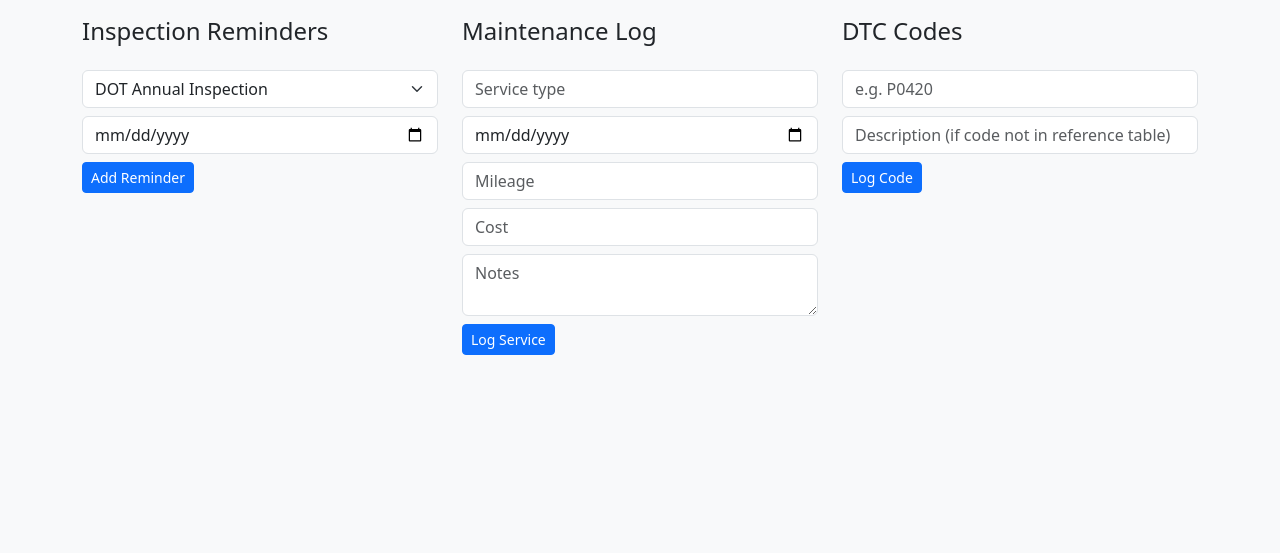
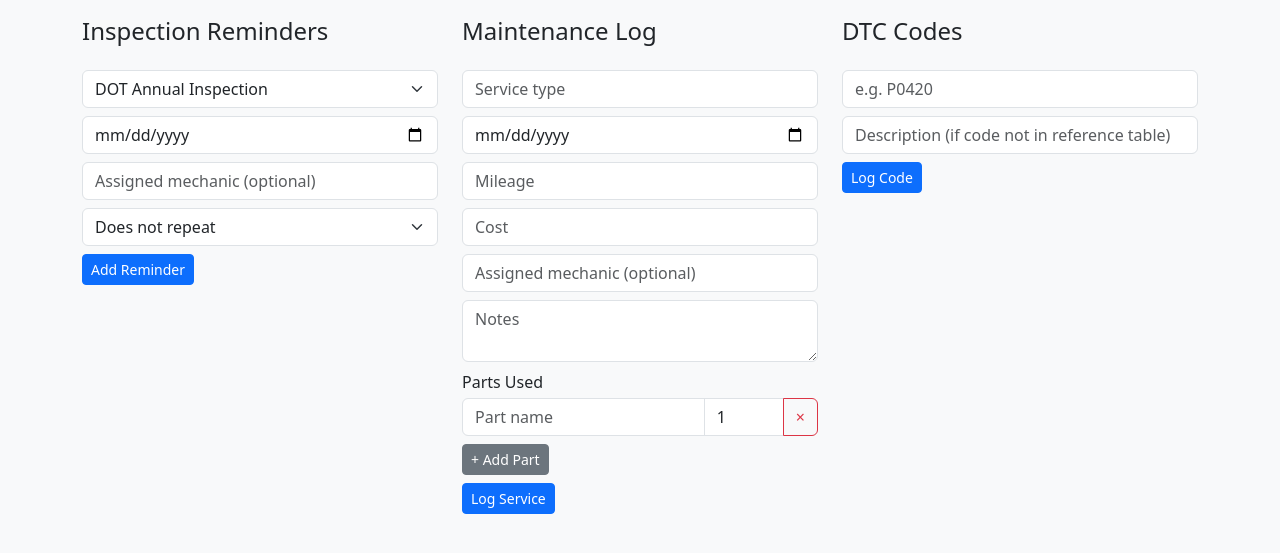
Before and after one commit to codydavis2/dot-tracker, a Flask app: template dot-tracker/templates/vehicle_detail.html in a window 1280 px wide. Shown: the part 111-664 px from the top of the page. Run offline with Flask 3, Linux system fonts and the light colour scheme; the template is opened without the code that fills it, so the values that code supplies are empty.

Commit message:
adding some more stuff

```diff
--- a/dot-tracker/app.py
+++ b/dot-tracker/app.py
@@ -5,7 +5,7 @@ from flask import Flask, flash, redirect, render_template, request, session
 from flask_session import Session
 from werkzeug.security import check_password_hash, generate_password_hash
 
-from helpers import login_required, reminder_status, usd
+from helpers import generate_reminder_dates, login_required, reminder_status, usd
 
 app = Flask(__name__)
 
@@ -212,6 +212,19 @@ def vehicle_detail(vehicle_id):
         (vehicle_id,),
     ).fetchall()
 
+    parts_rows = db.execute(
+        """
+        SELECT maintenance_parts.*
+        FROM maintenance_parts
+        JOIN maintenance_logs ON maintenance_logs.id = maintenance_parts.maintenance_log_id
+        WHERE maintenance_logs.vehicle_id = ?
+        """,
+        (vehicle_id,),
+    ).fetchall()
+    parts_by_log = {}
+    for p in parts_rows:
+        parts_by_log.setdefault(p["maintenance_log_id"], []).append(p)
+
     dtc_codes = db.execute(
         "SELECT * FROM dtc_codes WHERE vehicle_id = ? ORDER BY date_logged DESC",
         (vehicle_id,),
@@ -226,12 +239,15 @@ def vehicle_detail(vehicle_id):
     reminders_with_status = [
         {**dict(r), "bucket": reminder_status(r["due_date"])} for r in reminders
     ]
+    maintenance_with_parts = [
+        {**dict(m), "parts": parts_by_log.get(m["id"], [])} for m in maintenance
+    ]
 
     return render_template(
         "vehicle_detail.html",
         vehicle=vehicle,
         dot_details=dot_details,
-        maintenance=maintenance,
+        maintenance=maintenance_with_parts,
         dtc_codes=dtc_codes,
         reminders=reminders_with_status,
     )
@@ -257,14 +273,37 @@ def add_maintenance(vehicle_id):
     mileage = request.form.get("mileage_at_service") or None
     cost = request.form.get("cost") or None
     notes = request.form.get("notes") or None
+    mechanic_name = request.form.get("mechanic_name") or None
 
-    db.execute(
+    cursor = db.execute(
         """
-        INSERT INTO maintenance_logs (vehicle_id, log_date, service_type, mileage_at_service, cost, notes)
-        VALUES (?, ?, ?, ?, ?, ?)
+        INSERT INTO maintenance_logs
+            (vehicle_id, log_date, service_type, mileage_at_service, cost, notes, mechanic_name)
+        VALUES (?, ?, ?, ?, ?, ?, ?)
         """,
-        (vehicle_id, log_date, service_type, mileage, cost, notes),
+        (vehicle_id, log_date, service_type, mileage, cost, notes, mechanic_name),
     )
+    log_id = cursor.lastrowid
+
+    part_names = request.form.getlist("part_name[]")
+    part_quantities = request.form.getlist("part_quantity[]")
+    parts = []
+    for name, qty_str in zip(part_names, part_quantities):
+        name = name.strip()
+        if not name:
+            continue
+        try:
+            qty = int(qty_str)
+        except ValueError:
+            qty = 1
+        parts.append((log_id, name, max(qty, 1)))
+
+    if parts:
+        db.executemany(
+            "INSERT INTO maintenance_parts (maintenance_log_id, part_name, quantity) VALUES (?, ?, ?)",
+            parts,
+        )
+
     db.commit()
     db.close()
     return redirect(f"/vehicles/{vehicle_id}")
@@ -321,14 +360,40 @@ def add_reminder(vehicle_id):
         return redirect("/vehicles")
 
     reminder_type = request.form.get("reminder_type")
-    due_date = request.form.get("due_date")
+    due_date_str = request.form.get("due_date")
+    interval = request.form.get("interval", "none")
+    mechanic_name = request.form.get("mechanic_name") or None
 
-    db.execute(
+    if not due_date_str:
+        db.close()
+        flash("Due date is required.")
+        return redirect(f"/vehicles/{vehicle_id}")
+
+    due_date = date.fromisoformat(due_date_str)
+
+    if interval == "none":
+        due_dates = [due_date]
+    else:
+        custom_value = None
+        custom_unit = None
+        if interval == "custom":
+            try:
+                custom_value = int(request.form.get("custom_value", ""))
+            except ValueError:
+                custom_value = 0
+            custom_unit = request.form.get("custom_unit")
+            if custom_value < 1 or custom_unit not in ("days", "weeks", "months"):
+                db.close()
+                flash("Enter a valid custom interval.")
+                return redirect(f"/vehicles/{vehicle_id}")
+        due_dates = generate_reminder_dates(due_date, interval, custom_value, custom_unit)
+
+    db.executemany(
         """
-        INSERT INTO inspection_reminders (vehicle_id, reminder_type, due_date, status)
-        VALUES (?, ?, ?, 'upcoming')
+        INSERT INTO inspection_reminders (vehicle_id, reminder_type, due_date, status, mechanic_name)
+        VALUES (?, ?, ?, 'upcoming', ?)
         """,
-        (vehicle_id, reminder_type, due_date),
+        [(vehicle_id, reminder_type, d.isoformat(), mechanic_name) for d in due_dates],
     )
     db.commit()
     db.close()
--- a/dot-tracker/templates/vehicle_detail.html
+++ b/dot-tracker/templates/vehicle_detail.html
@@ -32,19 +32,78 @@
                 {% if r.bucket == 'overdue' %}list-group-item-danger
                 {% elif r.bucket == 'due_soon' %}list-group-item-warning{% endif %}">
                 {{ r.reminder_type.replace('_', ' ')|title }} — due {{ r.due_date }} ({{ r.status }})
+                {% if r.mechanic_name %}<br><small class="text-muted">Mechanic: {{ r.mechanic_name }}</small>{% endif %}
             </li>
             {% endfor %}
         </ul>
-        <form action="/vehicles/{{ vehicle.id }}/reminders" method="post">
-            <select class="form-select mb-2" name="reminder_type">
+        <form action="/vehicles/{{ vehicle.id }}/reminders" method="post" id="reminder-form">
+            <select class="form-select mb-2" name="reminder_type" id="reminder-type">
                 <option value="dot_annual">DOT Annual Inspection</option>
                 <option value="pre_trip">Pre-Trip Inspection</option>
-                <option value="state_inspection">State Inspection</option>
+                <option value="weekly">Weekly</option>
+                <option value="monthly">Monthly</option>
+                <option value="quarterly">Quarterly</option>
                 <option value="other">Other</option>
             </select>
             <input class="form-control mb-2" type="date" name="due_date" required>
+            <input class="form-control mb-2" name="mechanic_name" placeholder="Assigned mechanic (optional)">
+            <select class="form-select mb-2" name="interval" id="reminder-interval">
+                <option value="none">Does not repeat</option>
+                <option value="weekly">Weekly</option>
+                <option value="monthly">Monthly</option>
+                <option value="yearly">Yearly</option>
+                <option value="custom">Custom interval&hellip;</option>
+            </select>
+            <div class="input-group mb-2 d-none" id="custom-interval-fields">
+                <span class="input-group-text">Every</span>
+                <input class="form-control" type="number" name="custom_value" min="1" value="1">
+                <select class="form-select" name="custom_unit">
+                    <option value="days">Days</option>
+                    <option value="weeks">Weeks</option>
+                    <option value="months">Months</option>
+                </select>
+            </div>
+            <div class="form-text mb-2 d-none" id="interval-hint">
+                Creates reminders every interval for the next 2 years.
+            </div>
             <button class="btn btn-sm btn-primary" type="submit">Add Reminder</button>
         </form>
+        <script>
+            (function () {
+                var typeSelect = document.getElementById("reminder-type");
+                var intervalSelect = document.getElementById("reminder-interval");
+                var customFields = document.getElementById("custom-interval-fields");
+                var customValue = customFields.querySelector("[name=custom_value]");
+                var customUnit = customFields.querySelector("[name=custom_unit]");
+                var hint = document.getElementById("interval-hint");
+
+                var autoInterval = {
+                    weekly: { interval: "weekly" },
+                    monthly: { interval: "monthly" },
+                    quarterly: { interval: "custom", custom_value: 3, custom_unit: "months" }
+                };
+
+                function refreshIntervalVisibility() {
+                    var isCustom = intervalSelect.value === "custom";
+                    var repeats = intervalSelect.value !== "none";
+                    customFields.classList.toggle("d-none", !isCustom);
+                    hint.classList.toggle("d-none", !repeats);
+                }
+
+                typeSelect.addEventListener("change", function () {
+                    var preset = autoInterval[typeSelect.value];
+                    if (!preset) return;
+                    intervalSelect.value = preset.interval;
+                    if (preset.interval === "custom") {
+                        customValue.value = preset.custom_value;
+                        customUnit.value = preset.custom_unit;
+                    }
+                    refreshIntervalVisibility();
+                });
+
+                intervalSelect.addEventListener("change", refreshIntervalVisibility);
+            })();
+        </script>
     </div>
 
     <div class="col-md-4">
@@ -54,17 +113,62 @@
             <li class="list-group-item">
                 {{ m.log_date }} — {{ m.service_type }}
                 {% if m.cost %}({{ m.cost|usd }}){% endif %}
+                {% if m.mechanic_name %}<br><small class="text-muted">Mechanic: {{ m.mechanic_name }}</small>{% endif %}
+                {% if m.parts %}
+                <br><small class="text-muted">Parts: {% for p in m.parts %}{{ p.part_name }}{% if p.quantity > 1 %} (x{{ p.quantity }}){% endif %}{% if not loop.last %}, {% endif %}{% endfor %}</small>
+                {% endif %}
             </li>
             {% endfor %}
         </ul>
-        <form action="/vehicles/{{ vehicle.id }}/maintenance" method="post">
+        <form action="/vehicles/{{ vehicle.id }}/maintenance" method="post" id="maintenance-form">
             <input class="form-control mb-2" name="service_type" placeholder="Service type" required>
             <input class="form-control mb-2" type="date" name="log_date">
             <input class="form-control mb-2" name="mileage_at_service" type="number" placeholder="Mileage">
             <input class="form-control mb-2" name="cost" type="number" step="0.01" placeholder="Cost">
+            <input class="form-control mb-2" name="mechanic_name" placeholder="Assigned mechanic (optional)">
             <textarea class="form-control mb-2" name="notes" placeholder="Notes"></textarea>
+
+            <label class="form-label mb-1">Parts Used</label>
+            <div id="parts-list">
+                <div class="input-group mb-2 part-row">
+                    <input class="form-control" name="part_name[]" placeholder="Part name">
+                    <input class="form-control" name="part_quantity[]" type="number" min="1" value="1" style="max-width: 5rem;">
+                    <button class="btn btn-outline-danger remove-part-btn" type="button">&times;</button>
+                </div>
+            </div>
+            <button class="btn btn-sm btn-secondary mb-2" type="button" id="add-part-btn">+ Add Part</button>
+            <br>
             <button class="btn btn-sm btn-primary" type="submit">Log Service</button>
         </form>
+        <script>
+            (function () {
+                var partsList = document.getElementById("parts-list");
+                var addBtn = document.getElementById("add-part-btn");
+
+                function wireRemove(row) {
+                    row.querySelector(".remove-part-btn").addEventListener("click", function () {
+                        if (partsList.querySelectorAll(".part-row").length > 1) {
+                            row.remove();
+                        } else {
+                            row.querySelectorAll("input").forEach(function (input) {
+                                input.value = input.type === "number" ? 1 : "";
+                            });
+                        }
+                    });
+                }
+
+                addBtn.addEventListener("click", function () {
+                    var row = partsList.querySelector(".part-row").cloneNode(true);
+                    row.querySelectorAll("input").forEach(function (input) {
+                        input.value = input.type === "number" ? 1 : "";
+                    });
+                    partsList.appendChild(row);
+                    wireRemove(row);
+                });
+
+                partsList.querySelectorAll(".part-row").forEach(wireRemove);
+            })();
+        </script>
     </div>
 
     <div class="col-md-4">
```
Also changed, not shown: dot-tracker/helpers.py (+47 -1 lines), dot-tracker/schema.sql (+15 -1 lines).
